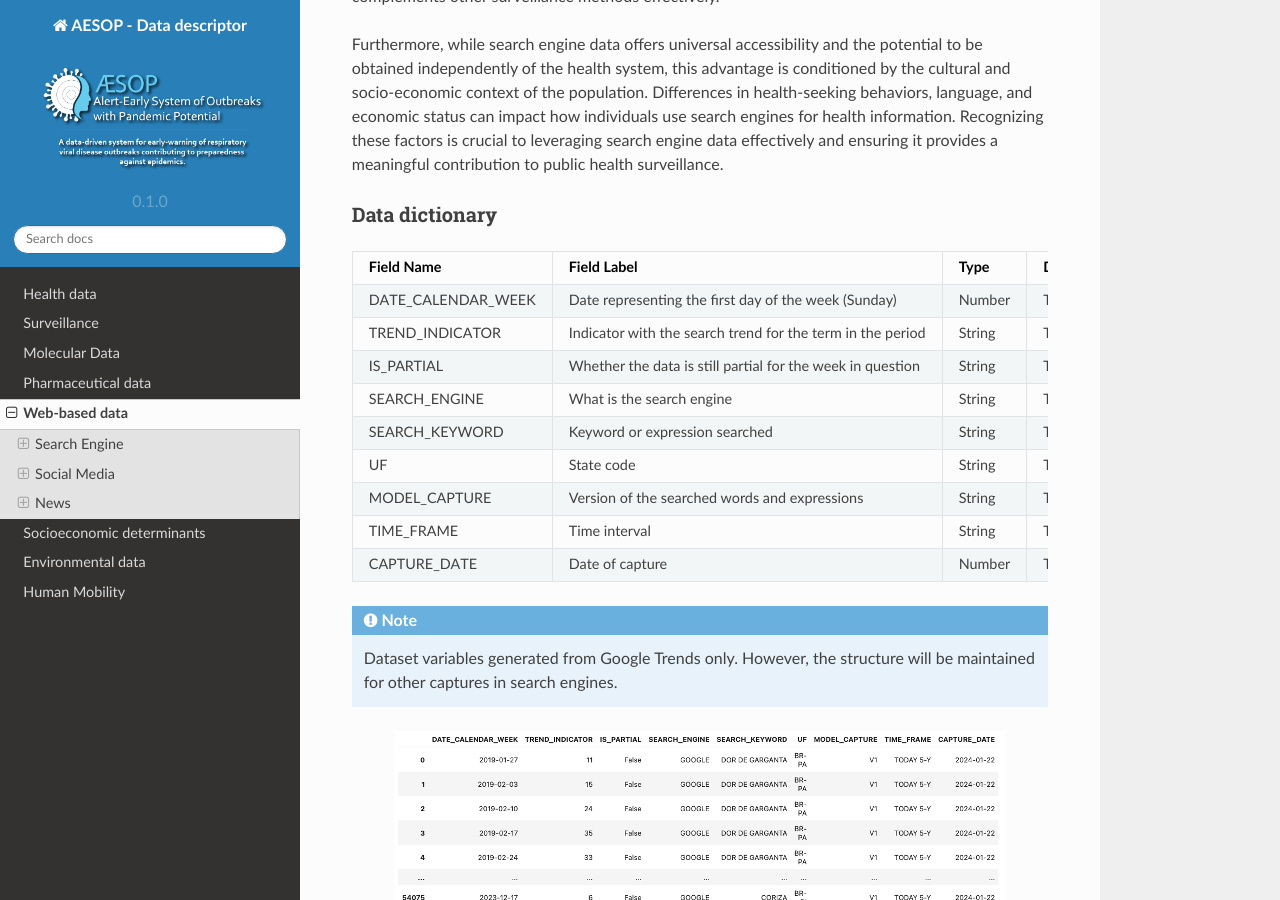
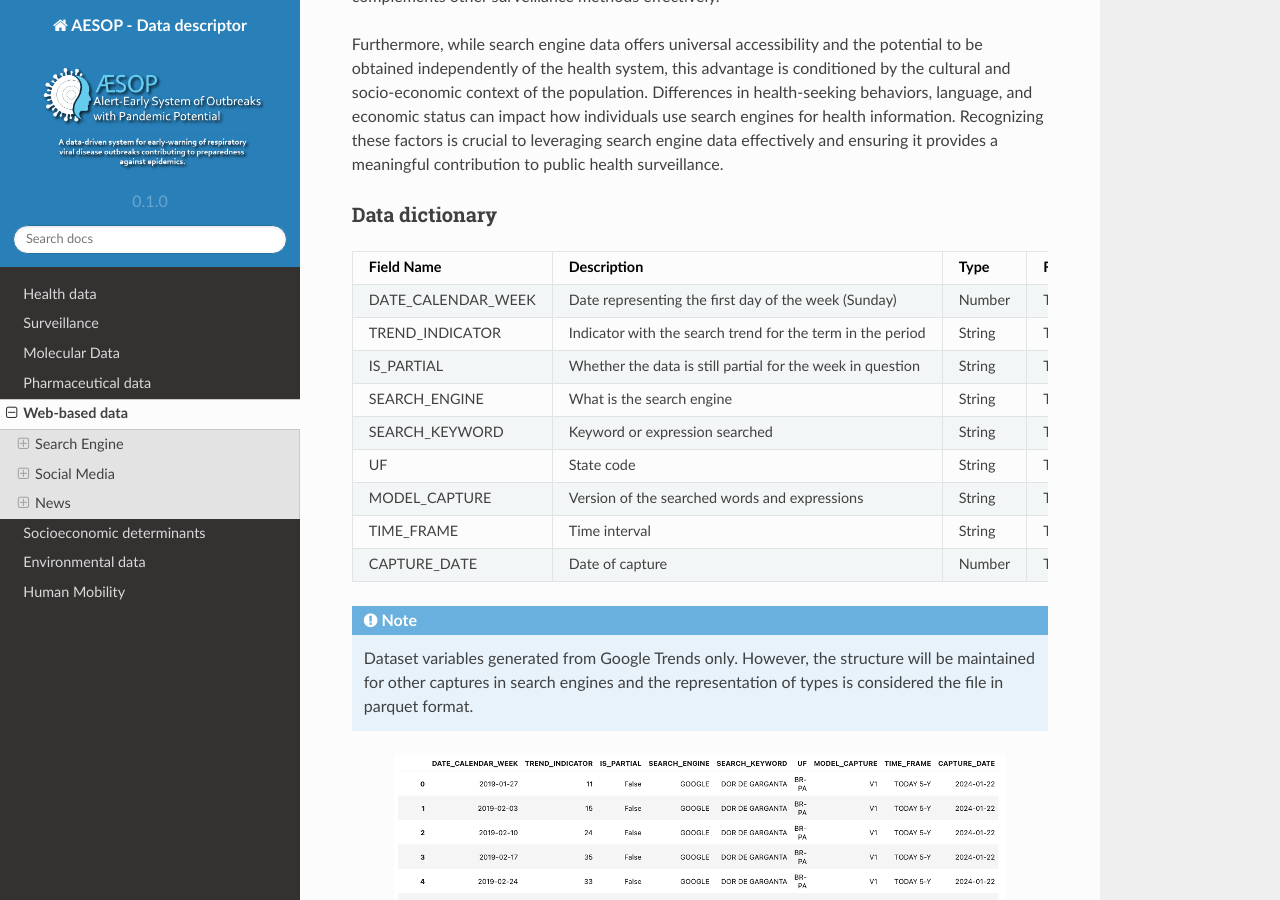
Before and after one commit to cidacslab/AESOP-Data-Documentation, a Sphinx documentation site: the page built from docs/source/web_based.rst, in a window 1280 px wide and 900 px high, scrolled down 3049 px. Built offline with Sphinx 7.4.7 and the Read the Docs theme 2.0.0, drawn with Linux system fonts in a browser that asks for light colours.

Commit message:
Update web_based.rst

```diff
--- a/docs/source/web_based.rst
+++ b/docs/source/web_based.rst
@@ -68,7 +68,7 @@ Furthermore, while search engine data offers universal accessibility and the pot
 Data dictionary
 ^^^^^^^^^^^^^^^
 +---------------------+-------------------------------------------------------------+------------+------------------------------------------+
-| Field Name          | Field Label                                                 | Type       | Description                              |
+| Field Name          | Description                                                 | Type       | Format Sample                            |
 +=====================+====================================================+========+============+==========================================+
 | DATE_CALENDAR_WEEK  | Date representing the first day of the week (Sunday)        | Number     | TO DO                                    |
 +---------------------+-------------------------------------------------------------+------------+------------------------------------------+
@@ -92,7 +92,7 @@ Data dictionary
 
 .. note::
 
-   Dataset variables generated from Google Trends only. However, the structure will be maintained for other captures in search engines.
+   Dataset variables generated from Google Trends only. However, the structure will be maintained for other captures in search engines and the representation of types is considered the file in parquet format.
 
 
 
```
